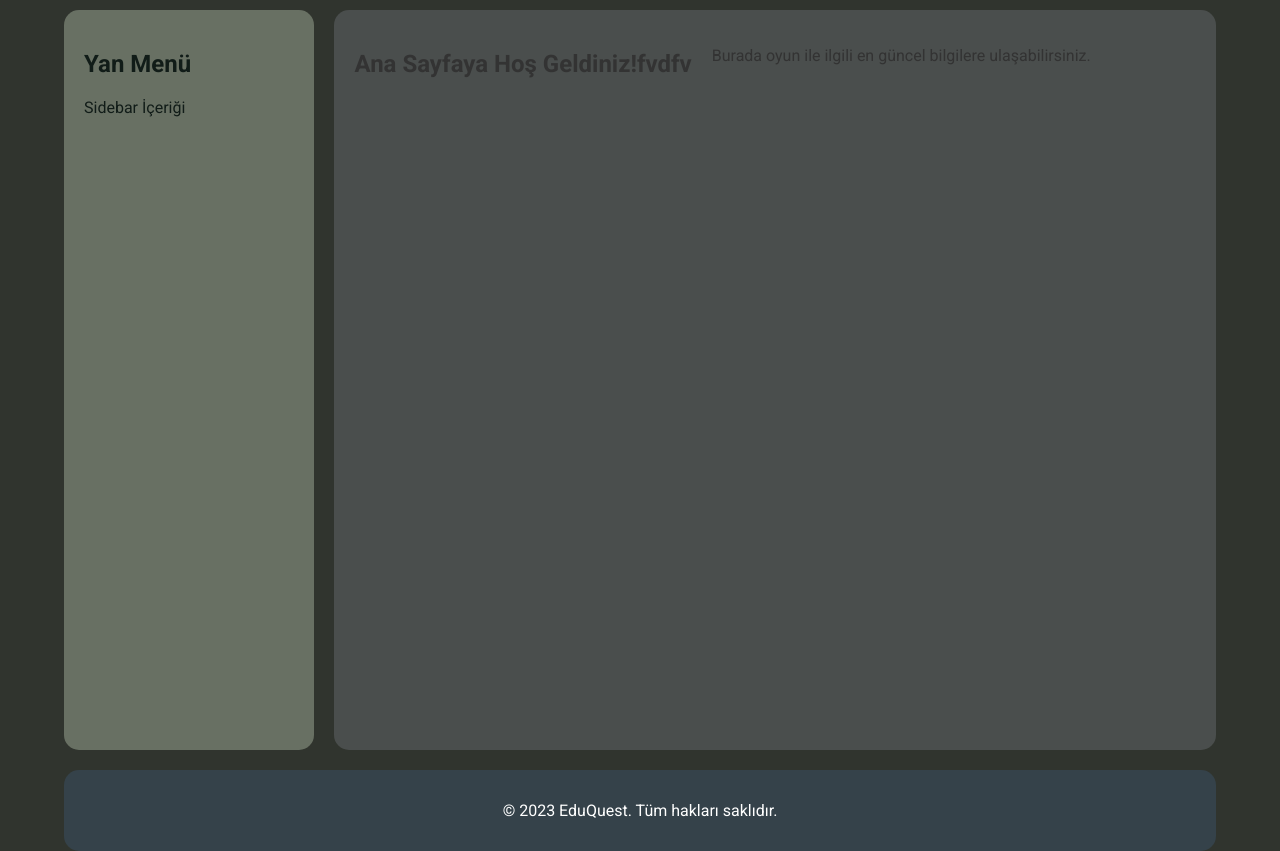
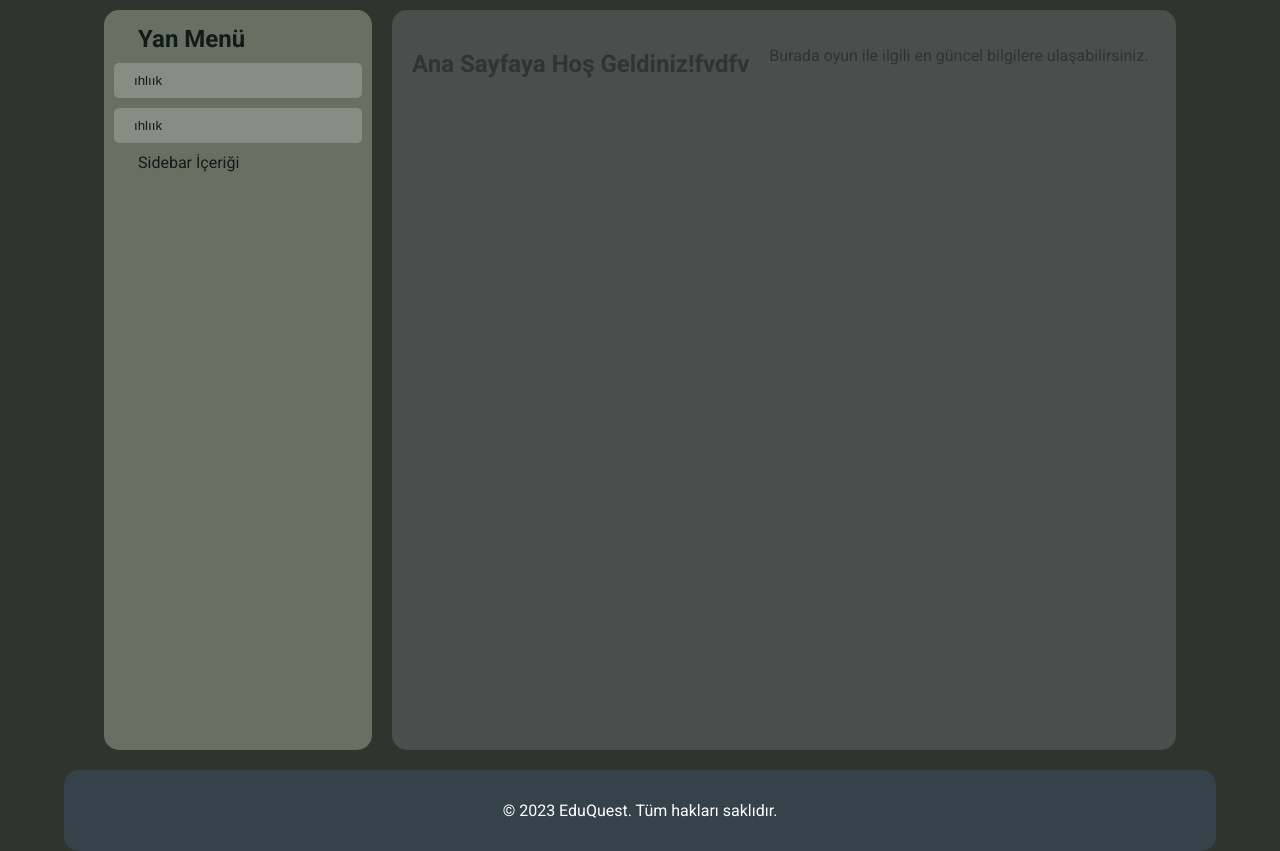
Before and after one commit to e-cagan/EduQuest, a Django app: page / in a window 1280 px wide. Shown: the part 71-922 px from the top of the page. Run offline with Django 5.2, Linux system fonts and the light colour scheme.

Commit message:
modified:   templates/base.html 	modified:   templates/static/style.css

```diff
--- a/templates/base.html
+++ b/templates/base.html
@@ -24,6 +24,8 @@
         <div class="content-container">
             <aside class="sidebar">
                 <h2>Yan Menü</h2>
+                <button>ıhlıık</button>
+                <button>ıhlıık</button>
                 <p>Sidebar İçeriği</p>
                 <!-- Daha fazla yan içerik eklenebilir -->
             </aside>
--- a/templates/static/style.css
+++ b/templates/static/style.css
@@ -38,6 +38,8 @@ body {
 .content-container {
     display: flex; /* Yan yana yerleştirmek için flex kullanıyoruz */
     gap: 20px;
+    padding-left: 40px;
+    padding-right: 40px;
     flex: 1; /* Alanı kaplaması için */
 }
 
@@ -68,7 +70,7 @@ header p {
 /* Main Container */
 main {
     display: flex;
-    flex: 4; /* Kalan alanın %80'ini kaplaması için flex oranını 4 olarak ayarlıyoruz */
+    flex: 6; /* Kalan alanın %80'ini kaplaması için flex oranını 4 olarak ayarlıyoruz */
     gap: 20px;
     padding: 20px;
     border-radius: 15px;
@@ -80,9 +82,35 @@ main {
 .sidebar {
     background: #687063;
     color: #111c18;
-    padding: 20px;
+    padding: 10px;
     border-radius: 15px;
-    flex: 1; /* Genişliğin %20'sini kaplaması için flex oranını 1 olarak ayarlıyoruz */
+    flex: 2; /* Genişliğin %20'sini kaplaması için flex oranını 1 olarak ayarlıyoruz */
+    display: flex; /* Flex düzeni kullandık */
+    flex-direction: column; /* Dikeyde alt alta yerleşim için */
+    align-items: center; /* Yatayda ortalamak için */
+    min-width: 200px;
+}
+
+.sidebar > * {
+    width: 200px; /* Her öğenin genişliğini %80 olarak ayarlıyoruz */
+    margin: 5px 0; /* Öğeler arasında dikey boşluk için */
+    border-radius: 15px;
+}
+
+.sidebar button {
+    background-color: rgba(255, 255, 255, 0.20); /* Beyaz arka plan ve %75 transparanlık */
+    border: none; /* Butonun kenarlığını kaldırmak için */
+    padding: 10px 20px; /* Butonun içindeki boşluğu ayarlamak için */
+    border-radius: 5px; /* Butonun köşelerini yuvarlamak için */
+    color: #111c18; /* Metin rengi */
+    cursor: pointer; /* Üzerine gelindiğinde imleci işaretçi yapar */
+    width: 100%;
+    text-align: left;
+}
+
+/* Buton üzerine gelindiğinde farklı bir stil eklemek isterseniz: */
+.sidebar button:hover {
+    background-color: #ef4a27;; /* %90 transparan olunca daha belirgin hale gelsin */
 }
 
 /* Post Body */
@@ -113,5 +141,6 @@ footer {
 @media (max-width: 768px) { /* Küçük ekranlar için */
     .content-container {
         flex-direction: column; /* Alt alta yerleşim */
+        padding: 0px;
     }
 }
```
